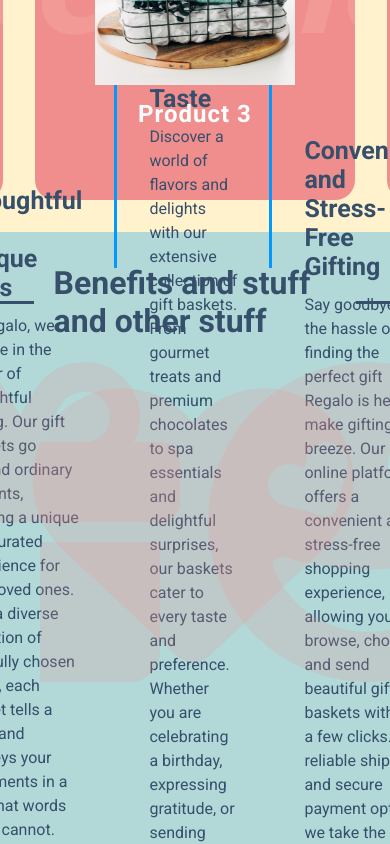
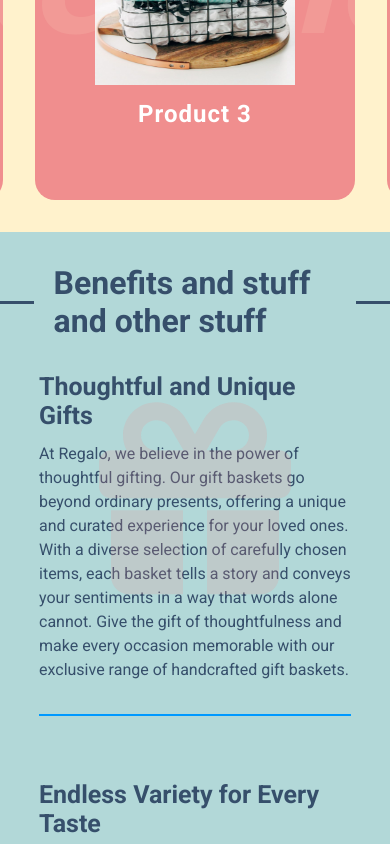
Before and after one commit to MilanJulinac42/gb-client, a Next.js app: page / in a window 390 px wide. Shown: the part 1156-2000 px from the top of the page. Built offline with nearby package versions, Linux system fonts and the light colour scheme.

Commit message:
gb-86 made benefits section responsive

```diff
--- a/layout/benefits/Benefits.module.scss
+++ b/layout/benefits/Benefits.module.scss
@@ -1,4 +1,5 @@
 @import "../../styles/variables.scss";
+@import "../../styles/mixins.scss";
 
 .container {
     display: flex;
@@ -7,8 +8,9 @@
     align-items: center;
     margin: auto;
     margin-top: 32px;
+    margin-bottom: 32px;
     width: 80%;
-    height: 500px;
+    height: auto;
 }
 
 .sectionHeading {
@@ -16,25 +18,49 @@
 }
 
 .icons {
-    display: flex;
     position: relative;
     gap: 32px;
+    display: flex;
+    flex-direction: column;
+
+    @include breakpoint("large") {
+        flex-direction: row;
+    }
+
 }
 
 .icon {
-    font-size: 20rem;
+    font-size: 12rem;
     color: #f08e8e31;
     position: absolute;
-    transform: translateY(-100px);
+    transform: translateY(-15%);
+
+    @include breakpoint("medium") {
+        font-size: 10rem;
+    }
+
+
+    @include breakpoint("large") {
+        font-size: 15rem;
+    }
+
+    @include breakpoint("xlarge") {
+        font-size: 18rem;
+    }
 }
 
 .spanBorder {
-    width: 1px;
-    height: 300px;
+    width: 100%;
+    height: 2px;
     background-color: #0099ff;
     margin-bottom: 2em;
     padding-left: 1.5px;
     padding-right: 1.5px;
+
+    @include breakpoint("large") {
+        width: 1px;
+        height: 300px;
+    }
 }
 
 .iconContainer {
--- a/layout/navbar/Navbar.module.scss
+++ b/layout/navbar/Navbar.module.scss
@@ -6,7 +6,7 @@
 	font-size: $large-font;
 	background-color: $background-pale-green-color;
 	// background-color: $logo-color;
-	// background-color: $secondary-yellow-color;
+	background-color: $secondary-yellow-color;
 	// background-color: $secondary-coral-color;
 	// background-color: $secondary-gray-color;
 	// background-color: $text-color;
```
